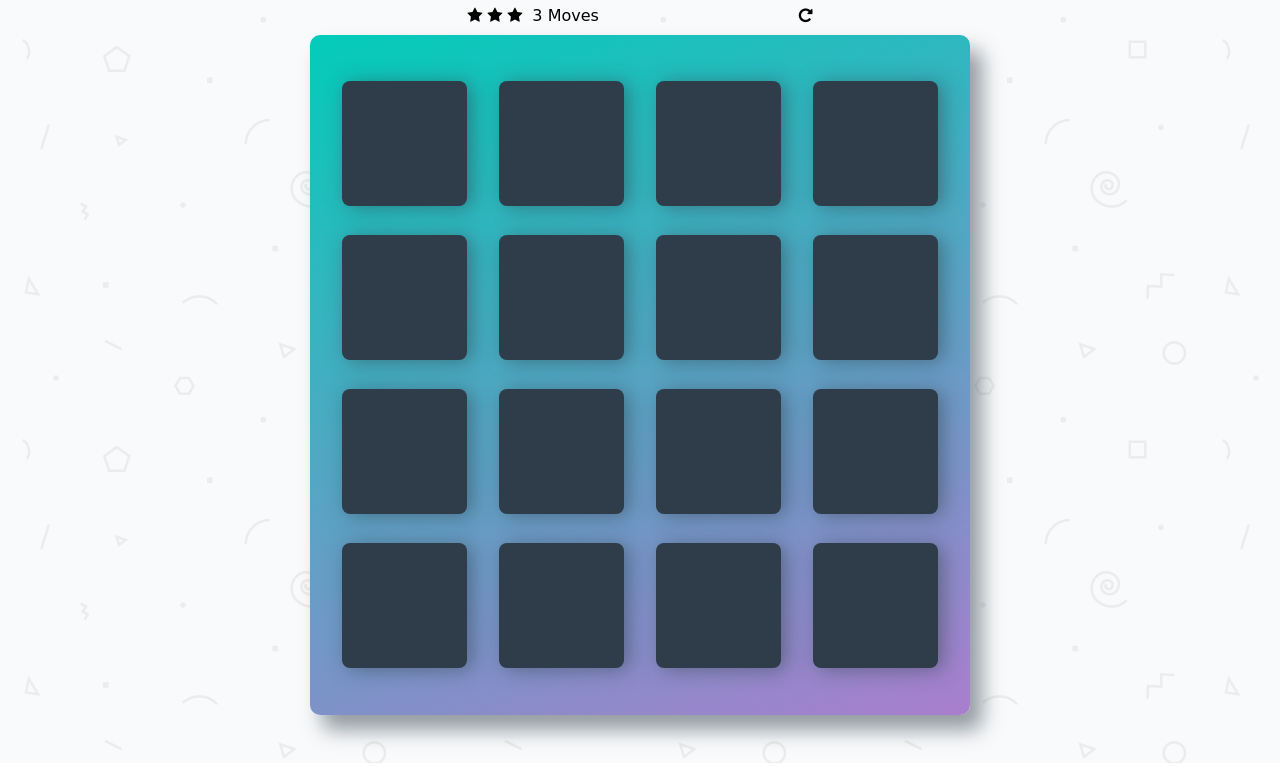
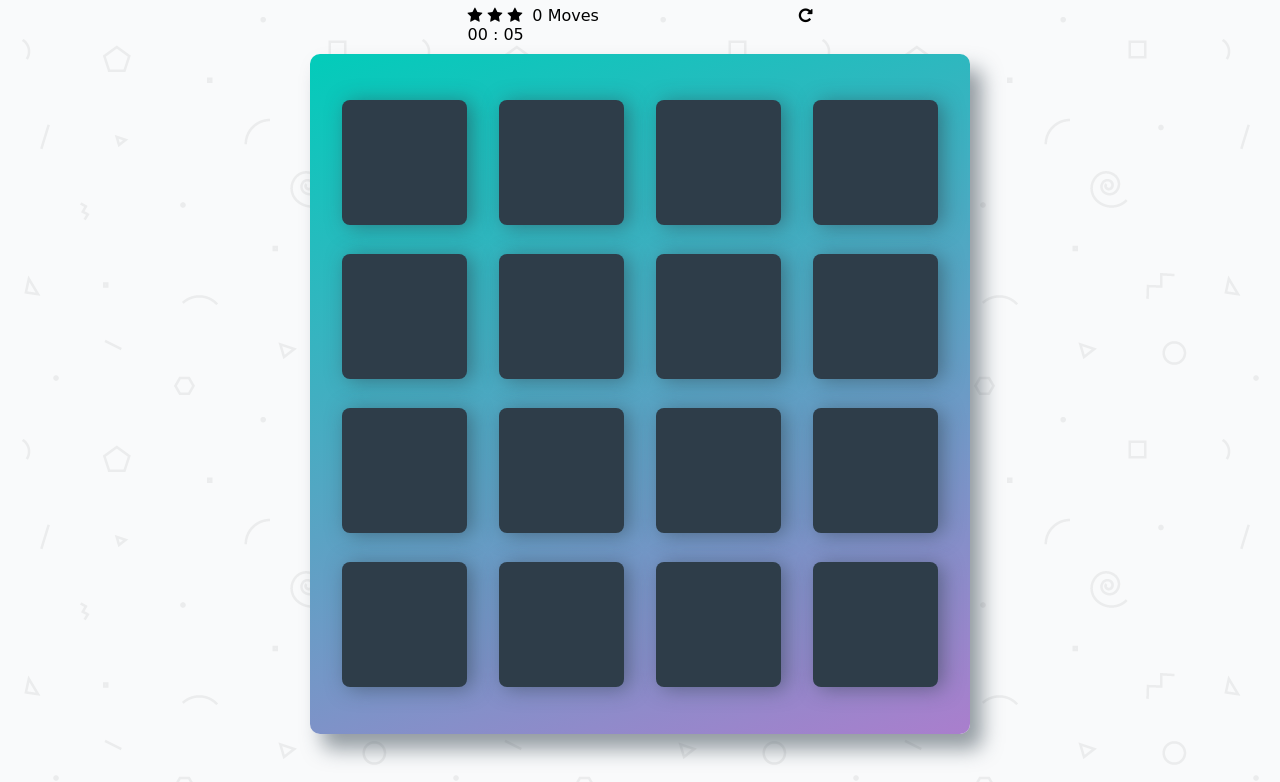
Before and after one commit to Svetlana-D/Memory-Game, a plain HTML site: page index.html in a window 1280 px wide. Shown: the part 80-862 px from the top of the page. Drawn offline with nearby package versions, Linux system fonts and the light colour scheme; a web font is replaced by a local one.

Commit message:
Add div that conteins timer

```diff
--- a/index.html
+++ b/index.html
@@ -22,11 +22,13 @@
             <li><i class="fa fa-star"></i></li>
         </ul>
 
-        <span class="moves">3</span> Moves
+        <span class="moves">0</span> Moves
 
         <div class="restart">
             <i class="fa fa-repeat"></i>
         </div>
+
+        <div id="timer">00 : 00</div>
     </section>
 
     <ul class="deck">
@@ -81,6 +83,8 @@
     </ul>
 </div>
 
+<script src="js/stopwatch.js"></script>
 <script src="js/app.js"></script>
+<script src="https://unpkg.com/sweetalert/dist/sweetalert.min.js"></script>
 </body>
 </html>
```
